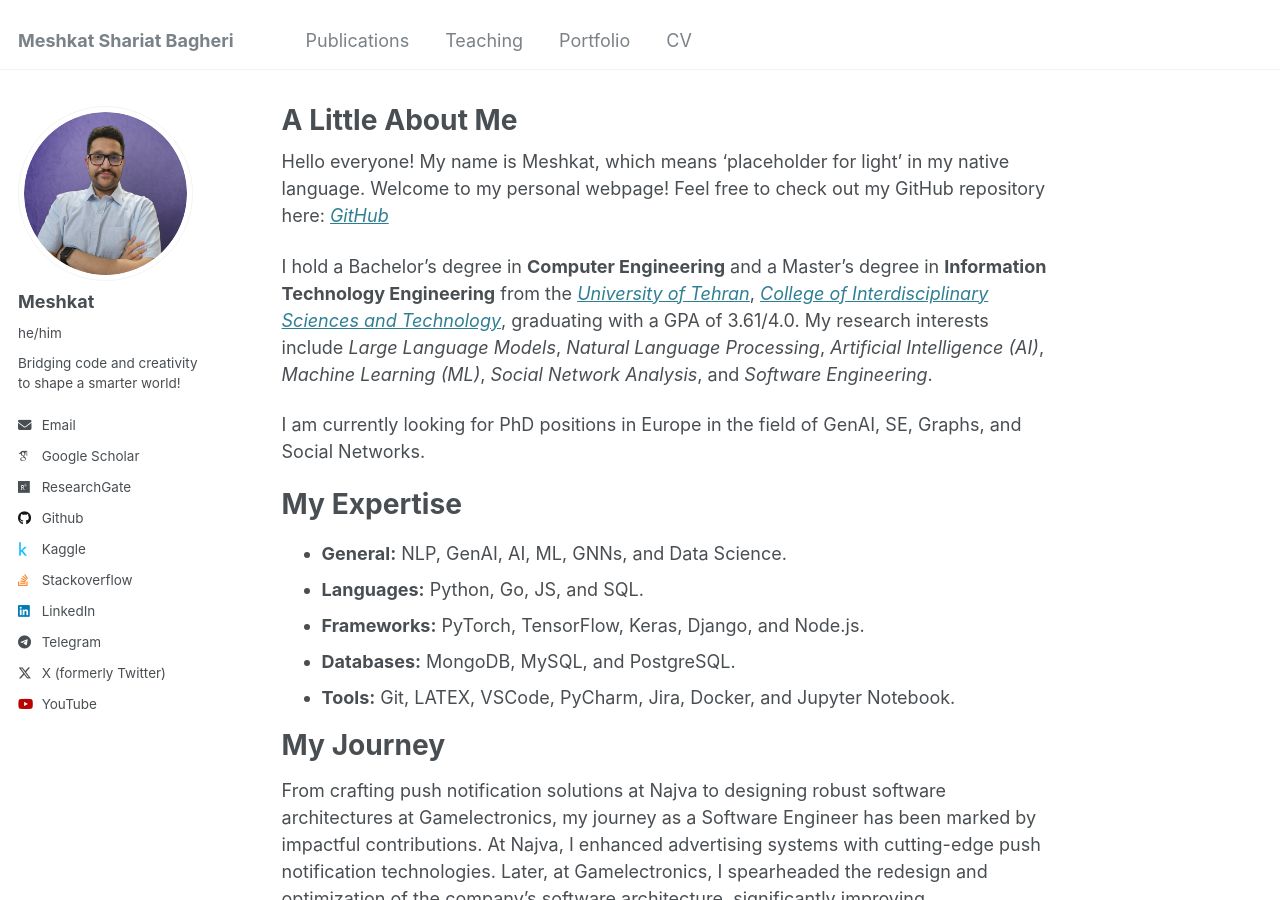
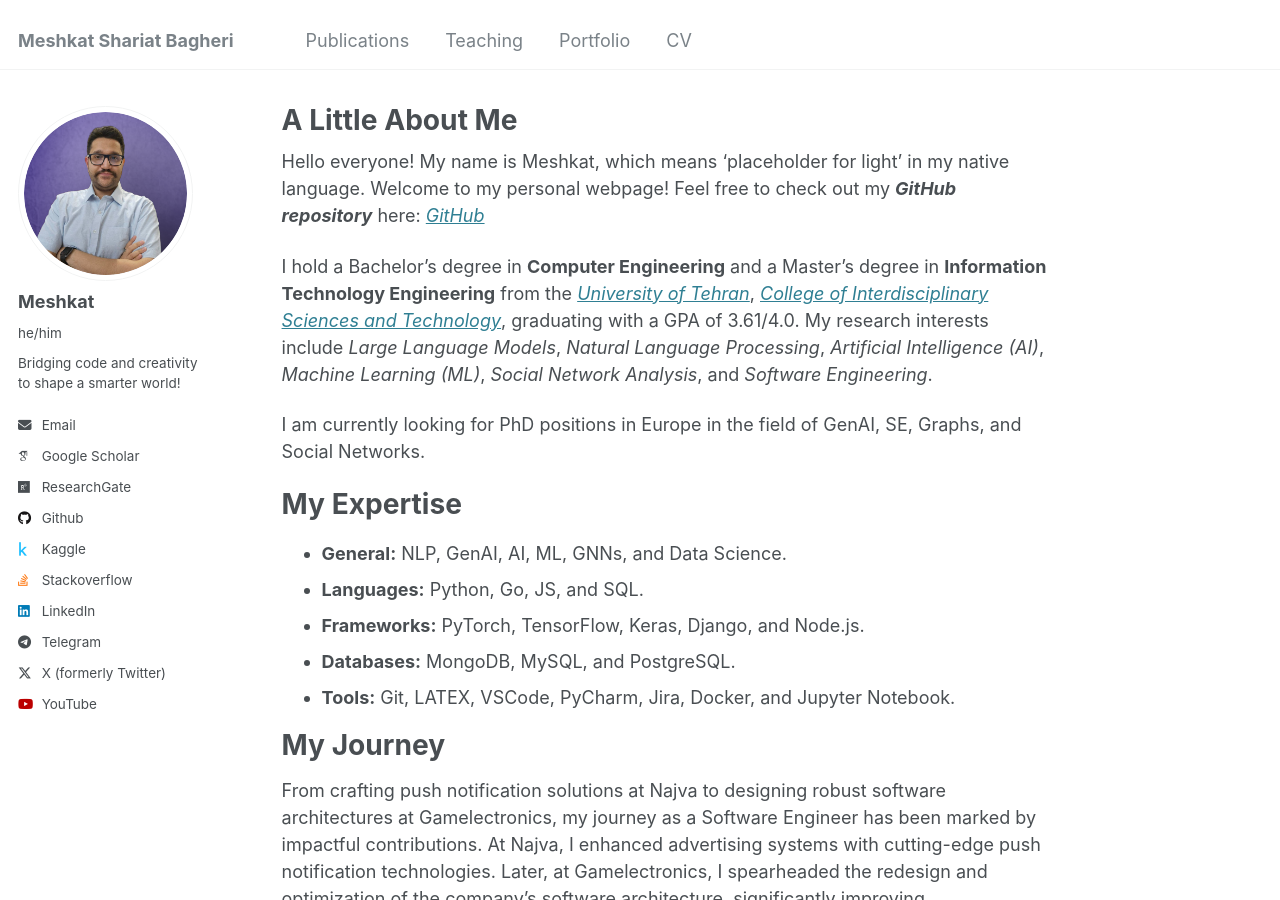
Before and after one commit to MeshkatShB/meshkatshb.github.io, a Jekyll site: the page built from _pages/about.md, in a window 1280 px wide and 900 px high. Built offline with Jekyll 4.4.1, drawn with Linux system fonts in a browser that asks for light colours; some web fonts are replaced.

```diff
--- a/_pages/about.md
+++ b/_pages/about.md
@@ -7,7 +7,7 @@ redirect_from:
   - /about.html
 ---
 
-Hello everyone! My name is Meshkat, which means 'placeholder for light' in my native language. Welcome to my personal webpage! Feel free to check out my GitHub repository here: [_GitHub_](https://github.com/meshkatshb)
+Hello everyone! My name is Meshkat, which means 'placeholder for light' in my native language. Welcome to my personal webpage! Feel free to check out my **_GitHub repository_** here: [_GitHub_](https://github.com/meshkatshb)
 
 I hold a Bachelor's degree in **Computer Engineering** and a Master's degree in **Information Technology Engineering** from the [_University of Tehran_](https://ut.ac.ir), [_College of Interdisciplinary Sciences and Technology_](https://cist.ut.ac.ir), graduating with a GPA of 3.61/4.0. My research interests include _Large Language Models_, _Natural Language Processing_, _Artificial Intelligence (AI)_, _Machine Learning (ML)_, _Social Network Analysis_, and _Software Engineering_.
 
```
